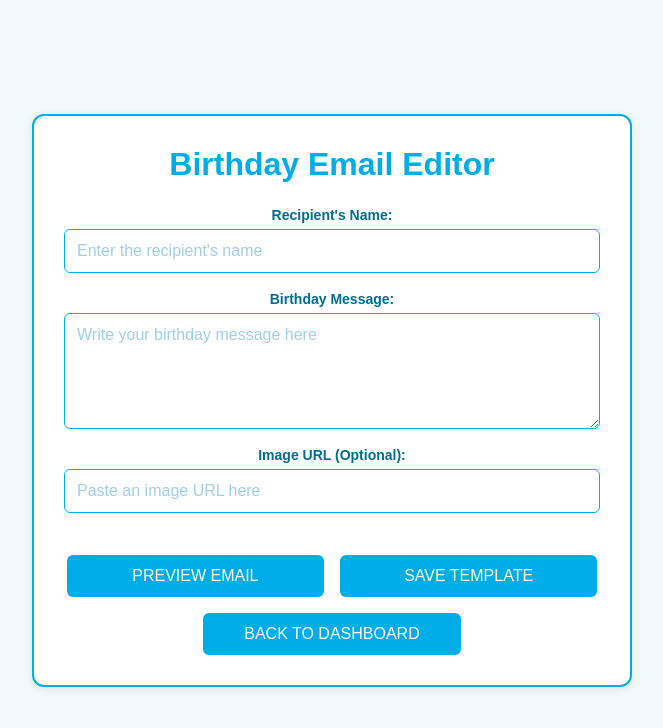
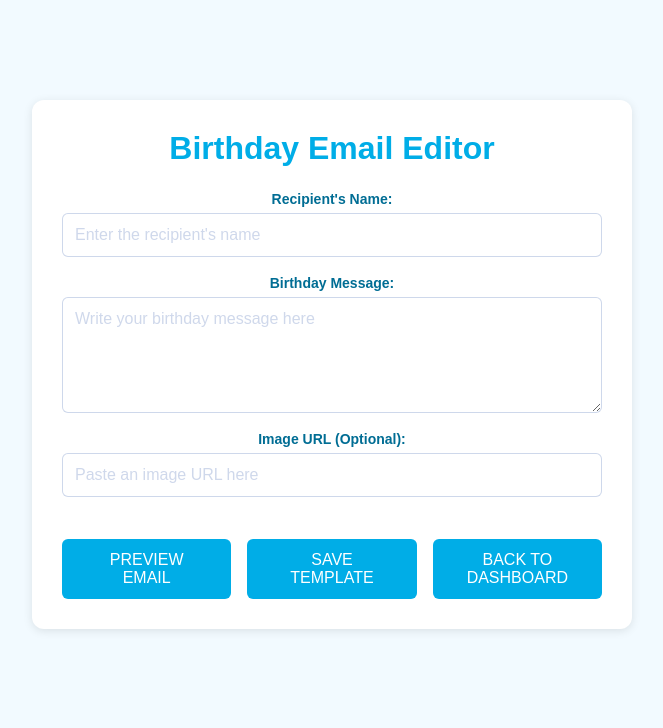
Before and after one commit to memanish03/BirthdayEmailScheduler, a React (Create React App) app in the folder frontend/: page /email-editor in a window 1280 px wide. Shown: the top 728 px of the page, without its empty margins (308-971 px from the left). Built offline with nearby package versions, Linux system fonts and the light colour scheme.

Commit message:
Update EmailTemplateEditor.css

```diff
--- a/frontend/src/EmailTemplateEditor.css
+++ b/frontend/src/EmailTemplateEditor.css
@@ -12,7 +12,7 @@
     display: flex;
     justify-content: center;
     align-items: center;
-    height: 100vh;
+    height: 100%;
     padding: 20px;
   }
 
@@ -24,11 +24,12 @@
     padding: 30px;
     border-radius: 12px;
     box-shadow: 0 2px 10px rgba(0, 0, 0, 0.1);
-    border: 2px solid #00ADE7;
+    /* border: 2px solid #00ADE7; */
     display: flex;
     flex-direction: column;
     align-items: center;
     text-align: center;
+    margin-top: 10vh;
   }
 
   /* Title styling */
@@ -64,7 +65,7 @@
   textarea {
     width: 100%;
     padding: 12px;
-    border: 1px solid #00ADE7;
+    border: 1px solid rgba(186,200,227,0.7);
     border-radius: 6px;
     font-size: 16px;
     transition: border-color 0.2s;
@@ -73,13 +74,12 @@
   /* Placeholder styling */
   input[type="text"]::placeholder,
   textarea::placeholder {
-    color: #a0cfe7;
+    color: rgba(186,200,227,0.7);
   }
 
   /* Button container styling */
   .button-container {
     display: flex;
-    flex-wrap: wrap;
     gap: 16px;
     justify-content: center;
     margin-top: 24px;
@@ -116,7 +116,7 @@
     border-radius: 12px;
     box-shadow: 0 2px 10px rgba(0, 0, 0, 0.1);
     text-align: center;
-    border-top: 4px solid #00ADE7;
+    margin-top: 15px;
     animation: fadeIn 0.5s;
   }
 
```
